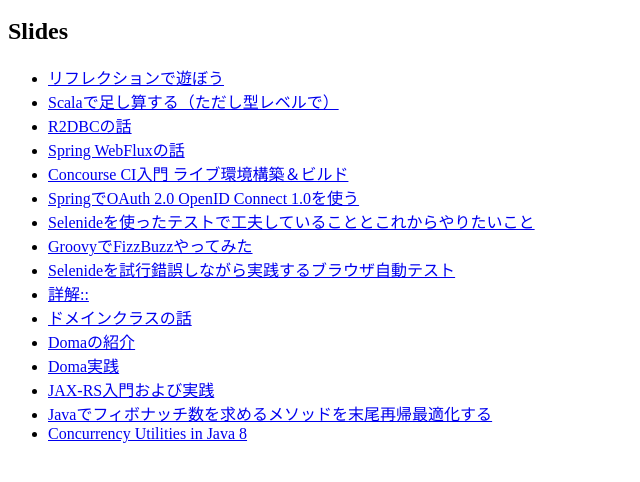
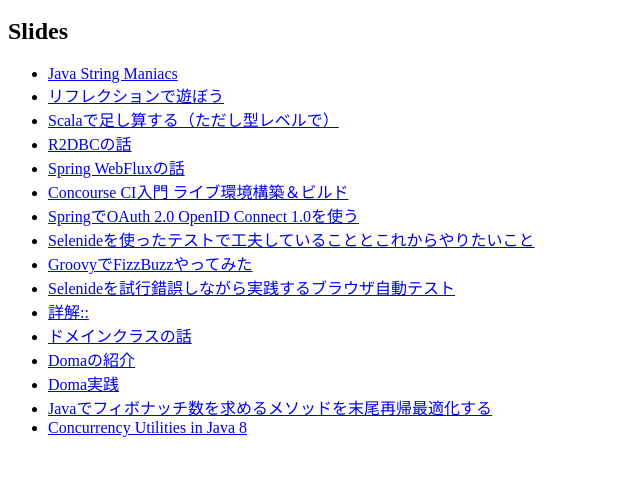
Before and after one commit to backpaper0/index, a plain HTML site: page index.html in a window 1280 px wide. Shown: the part 172-654 px from the top of the page, without its empty margins (0-640 px from the left). Drawn offline with Linux system fonts and the light colour scheme.

Commit message:
Java String Maniacs

```diff
--- a/index.html
+++ b/index.html
@@ -37,6 +37,7 @@
 
   <h2>Slides</h2>
   <ul>
+    <li><a href="https://backpaper0.github.io/java-string-maniacs/">Java String Maniacs</a></li>
     <li><a href="https://backpaper0.github.io/ghosts/reflect/">リフレクションで遊ぼう</a></li>
     <li><a href="https://backpaper0.github.io/ghosts/type-level-addition/">Scalaで足し算する（ただし型レベルで）</a></li>
     <li><a href="https://backpaper0.github.io/ghosts/r2dbc/">R2DBCの話</a></li>
@@ -50,7 +51,6 @@
     <li><a href="https://backpaper0.github.io/ghosts/doma-domainclass.html">ドメインクラスの話</a></li>
     <li><a href="https://backpaper0.github.io/ghosts/doma-intro.html">Domaの紹介</a></li>
     <li><a href="https://backpaper0.github.io/ghosts/doma-practice.html">Doma実践</a></li>
-    <li><a href="https://backpaper0.github.io/ghosts/jaxrs-getting-started-and-practice.html">JAX-RS入門および実践</a></li>
     <li><a href="https://backpaper0.github.io/ghosts/optimized_tail_call_recursive_fibonacci_in_java.html">Javaでフィボナッチ数を求めるメソッドを末尾再帰最適化する</a></li>
     <li><a href="https://backpaper0.github.io/ghosts/concurrency-utilities-in-java8.html">Concurrency Utilities in Java 8</a></li>
   </ul>
```
